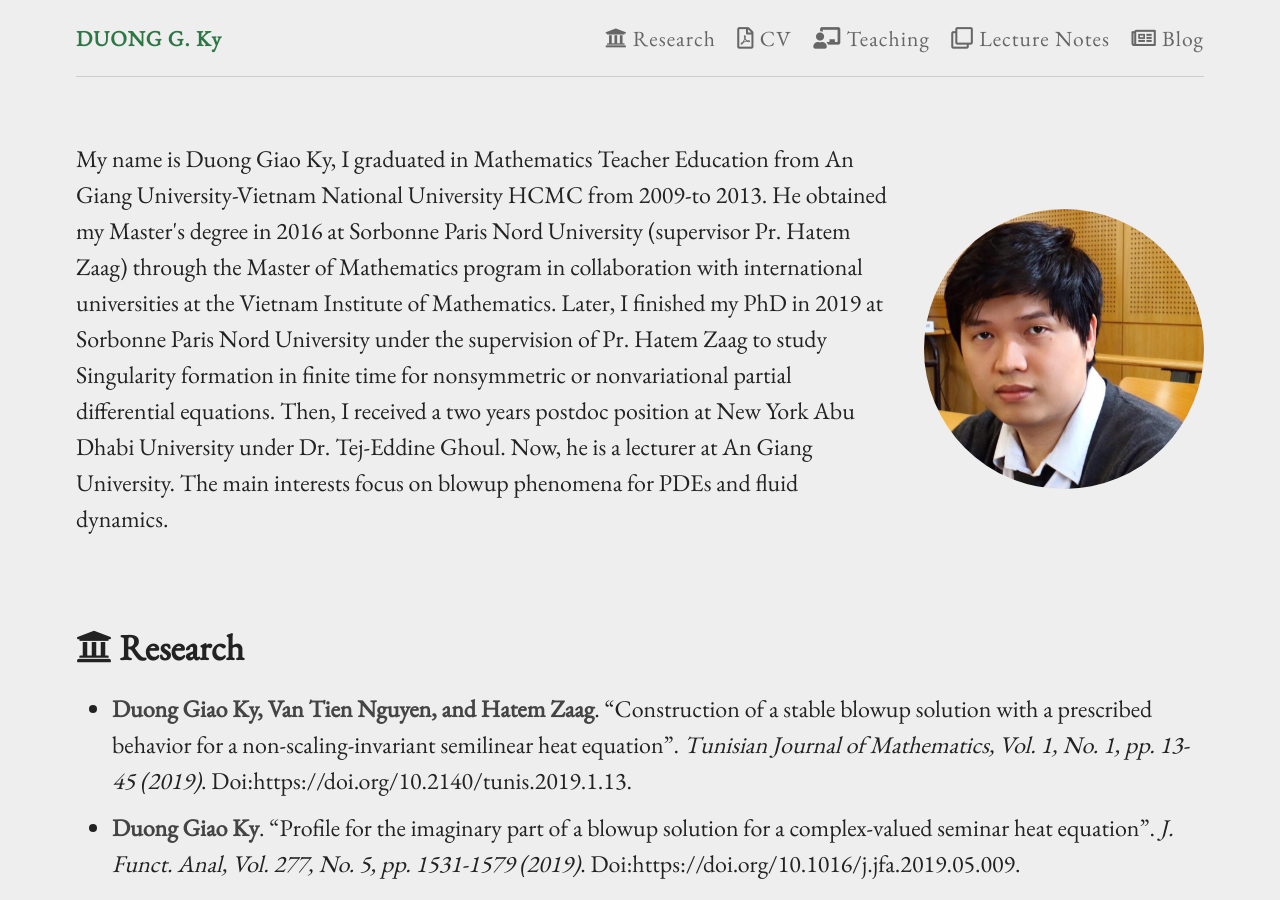
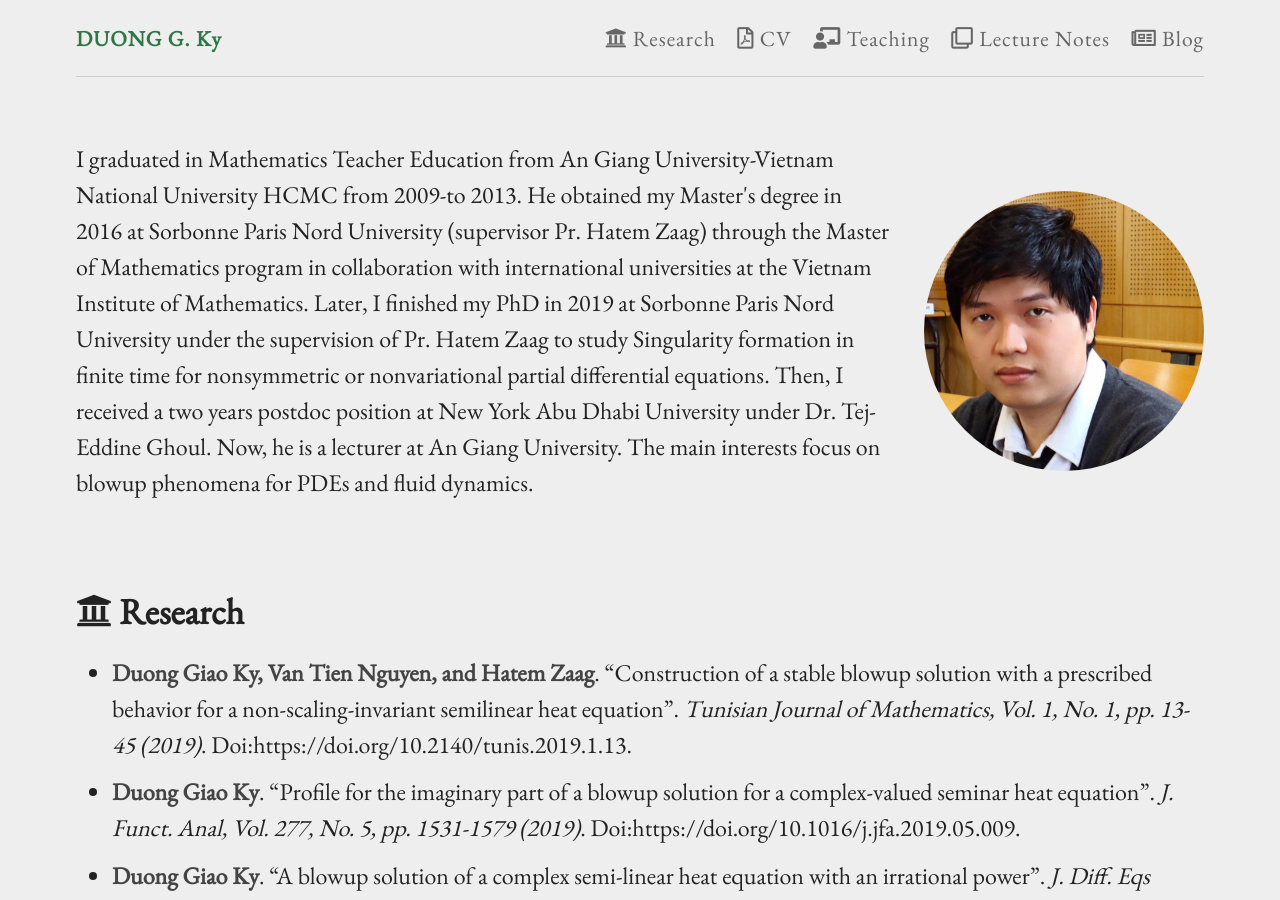
Before and after one commit to duonggiaoky/duonggiaoky.github.io, a Jekyll site: the page built from index.md, in a window 1280 px wide and 900 px high. Built offline with Jekyll 4.4.1, drawn with Linux system fonts in a browser that asks for light colours.

Commit message:
Update index.md
Change information

```diff
--- a/index.md
+++ b/index.md
@@ -1,15 +1,15 @@
 ---
 layout: default
-title: Ky Duong
+title: G. K. Duong
 permalink: /
 ---
 
 <div class="about">
   <div class="info">
-    <h1>{{ Dương Giao Kỵ  }}</h1>
+    <h1>{{Duong Giao Ky  }}</h1>
     <p>
 
- My name is  Duong Giao Ky, I graduated in Mathematics Teacher Education from An Giang University-Vietnam National University HCMC from 2009-to 2013. He obtained my Master's degree in 2016 at Sorbonne Paris Nord University (supervisor Pr. Hatem Zaag) through the Master of Mathematics program in collaboration with international universities at the Vietnam Institute of Mathematics. Later, I finished my PhD in 2019 at Sorbonne Paris Nord University under the  supervision of  Pr. Hatem Zaag to study Singularity formation in finite time for nonsymmetric or nonvariational partial differential equations. Then, I received a two years postdoc position  at New York Abu Dhabi University under Dr. Tej-Eddine Ghoul. Now, he is a lecturer at  An Giang University. The main interests focus on blowup phenomena for PDEs  and fluid dynamics.
+  I graduated in Mathematics Teacher Education from An Giang University-Vietnam National University HCMC from 2009-to 2013. He obtained my Master's degree in 2016 at Sorbonne Paris Nord University (supervisor Pr. Hatem Zaag) through the Master of Mathematics program in collaboration with international universities at the Vietnam Institute of Mathematics. Later, I finished my PhD in 2019 at Sorbonne Paris Nord University under the  supervision of  Pr. Hatem Zaag to study Singularity formation in finite time for nonsymmetric or nonvariational partial differential equations. Then, I received a two years postdoc position  at New York Abu Dhabi University under Dr. Tej-Eddine Ghoul. Now, he is a lecturer at  An Giang University. The main interests focus on blowup phenomena for PDEs  and fluid dynamics.
     </p>
   </div>
   <div class="captioned-img">
```
